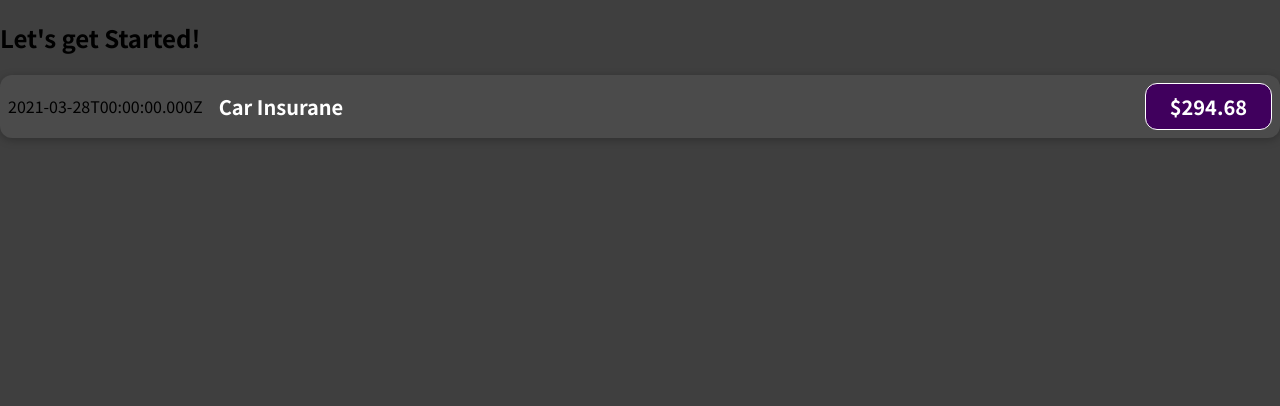
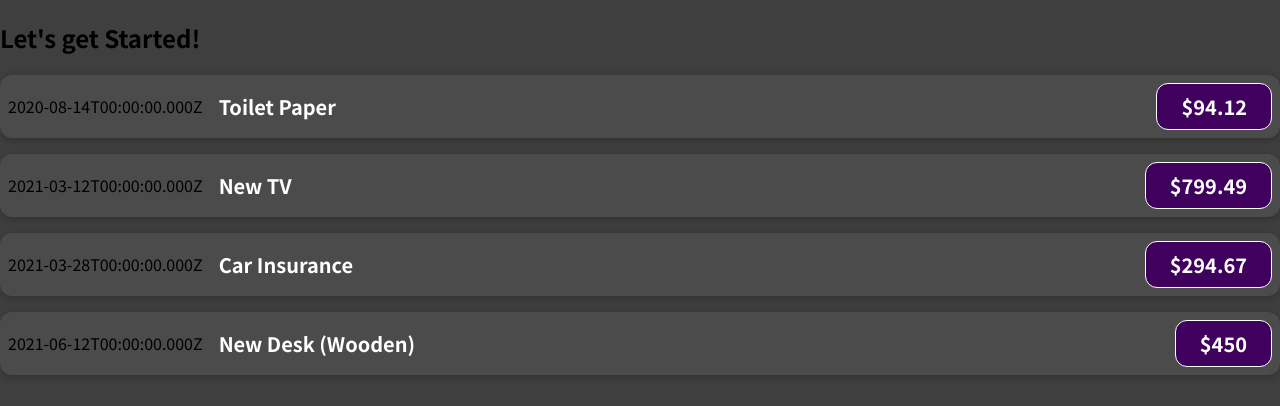
Before and after one commit to DarrylLeRoux/react, a JavaScript app in the folder react-complete-guide/: page / in a window 1280 px wide. Shown: the top 406 px of the page. Built offline with nearby package versions, Linux system fonts and the light colour scheme.

Commit message:
Added props to main expenseItem

```diff
--- a/react-complete-guide/src/App.js
+++ b/react-complete-guide/src/App.js
@@ -1,9 +1,49 @@
 import ExpenseItem from "./components/ExpenseItem";
 function App() {
+  const expenses = [
+    {
+      id: "e1",
+      title: "Toilet Paper",
+      amount: 94.12,
+      date: new Date(2020, 7, 14),
+    },
+    { id: "e2", title: "New TV", amount: 799.49, date: new Date(2021, 2, 12) },
+    {
+      id: "e3",
+      title: "Car Insurance",
+      amount: 294.67,
+      date: new Date(2021, 2, 28),
+    },
+    {
+      id: "e4",
+      title: "New Desk (Wooden)",
+      amount: 450,
+      date: new Date(2021, 5, 12),
+    },
+  ];
   return (
     <div>
       <h2>Let's get Started!</h2>
-      <ExpenseItem />
+      <ExpenseItem
+        title={expenses[0].title}
+        amount={expenses[0].amount}
+        date={expenses[0].date}
+      />
+      <ExpenseItem
+        title={expenses[1].title}
+        amount={expenses[1].amount}
+        date={expenses[1].date}
+      />
+      <ExpenseItem
+        title={expenses[2].title}
+        amount={expenses[2].amount}
+        date={expenses[2].date}
+      />
+      <ExpenseItem
+        title={expenses[3].title}
+        amount={expenses[3].amount}
+        date={expenses[3].date}
+      />
     </div>
   );
 }
--- a/react-complete-guide/src/components/ExpenseItem.js
+++ b/react-complete-guide/src/components/ExpenseItem.js
@@ -1,16 +1,12 @@
 import "./ExpenseItem.css";
 
-function ExpenseItem() {
-  const expenseDate = new Date(2021, 2, 28);
-  const expenseTitle = "Car Insurane";
-  const expenseAmount = 294.68;
-
+function ExpenseItem(props) {
   return (
     <div className="expense-item">
-      <div>{expenseDate.toISOString()}</div>
+      <div>{props.date.toISOString()}</div>
       <div className="expense-item__description">
-        <h2>{expenseTitle}</h2>
-        <div className="expense-item__price">${expenseAmount}</div>
+        <h2>{props.title}</h2>
+        <div className="expense-item__price">${props.amount}</div>
       </div>
     </div>
   );
```
